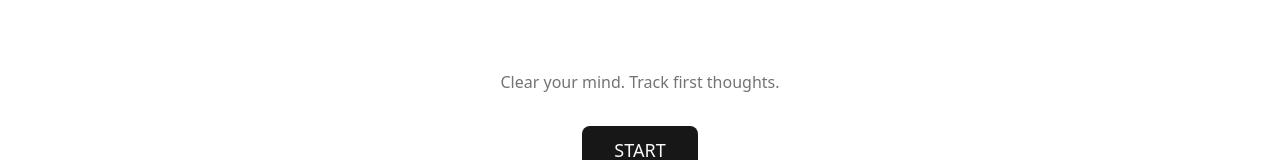
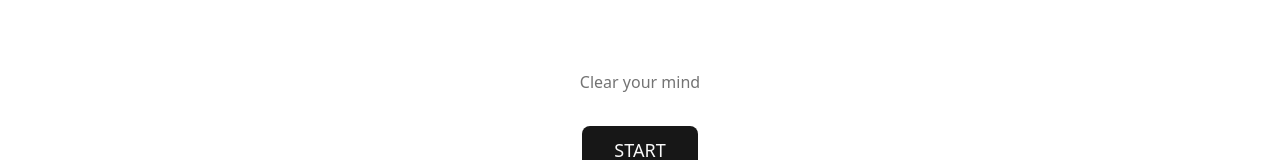
Before and after one commit to rolznz/first-thought, a React (Vite) app: page / in a window 1280 px wide. Shown: the part 312-472 px from the top of the page. Built offline with nearby package versions, Linux system fonts and the light colour scheme.

Commit message:
chore: improve copy

```diff
--- a/src/pages/HomePage.tsx
+++ b/src/pages/HomePage.tsx
@@ -35,7 +35,7 @@ export function HomePage() {
 
       <main className="flex-1 flex flex-col items-center justify-center p-4">
         <p className="text-muted-foreground text-center mb-8">
-          Clear your mind. Track first thoughts.
+          Clear your mind
         </p>
         <Button size="lg" className="text-lg px-8 py-6" onClick={handleStart}>
           START
--- a/src/pages/RunningPage.tsx
+++ b/src/pages/RunningPage.tsx
@@ -52,7 +52,7 @@ export function RunningPage() {
       <main className="flex-1 flex flex-col items-center justify-center p-4">
         <p className="text-6xl font-mono mb-8">{formatDuration(elapsedMs)}</p>
         <p className="text-muted-foreground text-center text-sm">
-          Lock phone / turn off screen to begin
+          Lock phone / turn off screen
         </p>
       </main>
     </div>
```
